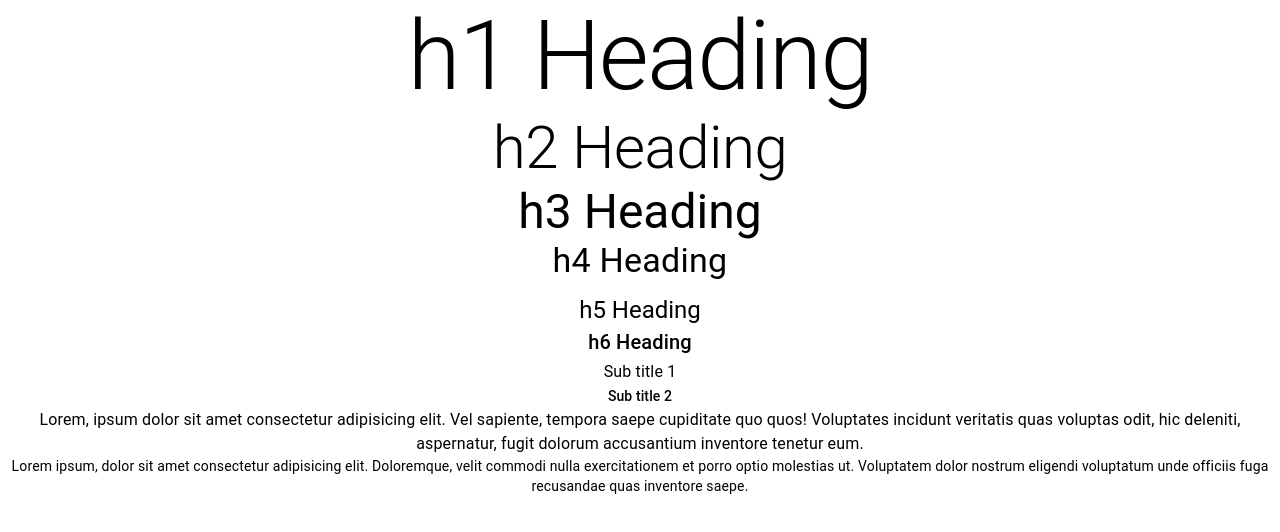
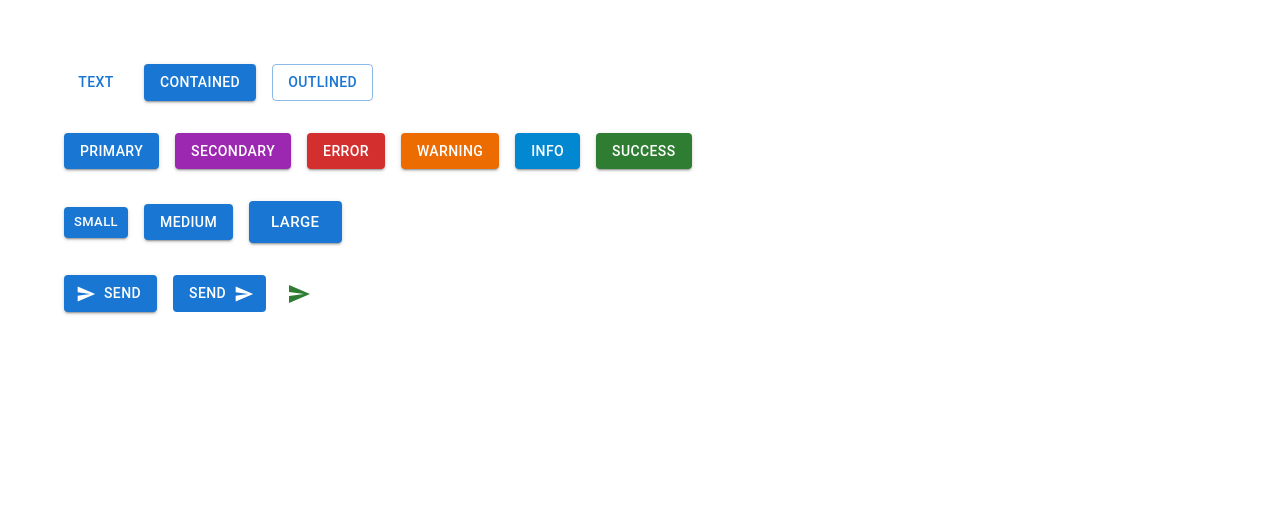
Before and after one commit to jamesarrojo/react-mui-demo, a React (Create React App) app: page / in a window 1280 px wide. Shown: the top 532 px of the page. Built offline with nearby package versions, Linux system fonts and the light colour scheme.

Commit message:
done with Button

```diff
--- a/package.json
+++ b/package.json
@@ -5,6 +5,7 @@
   "dependencies": {
     "@emotion/react": "^11.11.4",
     "@emotion/styled": "^11.11.5",
+    "@mui/icons-material": "^5.15.15",
     "@mui/material": "^5.15.15",
     "@testing-library/jest-dom": "^5.17.0",
     "@testing-library/react": "^13.4.0",
--- a/src/App.css
+++ b/src/App.css
@@ -1,5 +1,5 @@
 .App {
-  text-align: center;
+    padding: 4rem;
 }
 
 .App-logo {
--- a/src/App.tsx
+++ b/src/App.tsx
@@ -1,10 +1,12 @@
 import './App.css';
-import MuiTypography from './components/MuiTypography';
+import { MuiButton } from './components/MuiButton';
+// import MuiTypography from './components/MuiTypography';
 
 function App() {
     return (
         <div className="App">
-            <MuiTypography />
+            {/* <MuiTypography /> */}
+            <MuiButton />
         </div>
     );
 }
--- /dev/null
+++ b/src/components/MuiButton.tsx
@@ -0,0 +1,66 @@
+import { Stack, Button, IconButton } from '@mui/material';
+import SendIcon from '@mui/icons-material/Send';
+
+export const MuiButton = () => {
+    return (
+        <Stack spacing={4}>
+            <Stack spacing={2} direction="row">
+                <Button variant="text" href="https://google.com/">
+                    Text
+                </Button>
+                <Button variant="contained">Contained</Button>
+                <Button variant="outlined">Outlined</Button>
+            </Stack>
+            <Stack spacing={2} direction="row">
+                <Button variant="contained" color="primary">
+                    Primary
+                </Button>
+                <Button variant="contained" color="secondary">
+                    Secondary
+                </Button>
+                <Button variant="contained" color="error">
+                    Error
+                </Button>
+                <Button variant="contained" color="warning">
+                    Warning
+                </Button>
+                <Button variant="contained" color="info">
+                    Info
+                </Button>
+                <Button variant="contained" color="success">
+                    Success
+                </Button>
+            </Stack>
+            <Stack display="block" spacing={2} direction="row">
+                <Button variant="contained" size="small">
+                    Small
+                </Button>
+                <Button variant="contained" size="medium">
+                    Medium
+                </Button>
+                <Button variant="contained" size="large">
+                    Large
+                </Button>
+            </Stack>
+            <Stack spacing={2} direction="row">
+                <Button
+                    variant="contained"
+                    startIcon={<SendIcon />}
+                    disableRipple
+                >
+                    Send
+                </Button>
+                <Button
+                    variant="contained"
+                    endIcon={<SendIcon />}
+                    disableElevation
+                >
+                    Send
+                </Button>
+                <IconButton aria-label="send" color="success" size="small">
+                    <SendIcon />
+                </IconButton>
+            </Stack>
+        </Stack>
+    );
+};
```
Also changed, not shown: 1 other file (tests, documents, lock files or other folders). Lines whose indentation alone changed are shown as unchanged.
